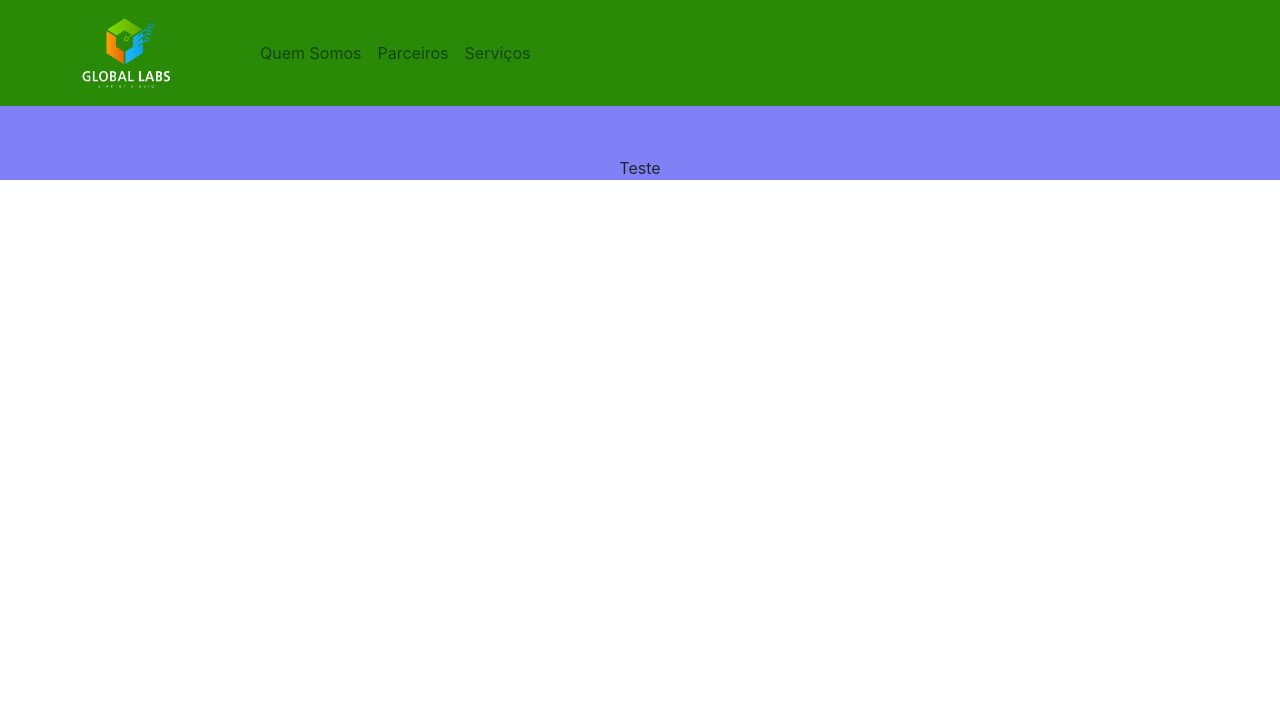
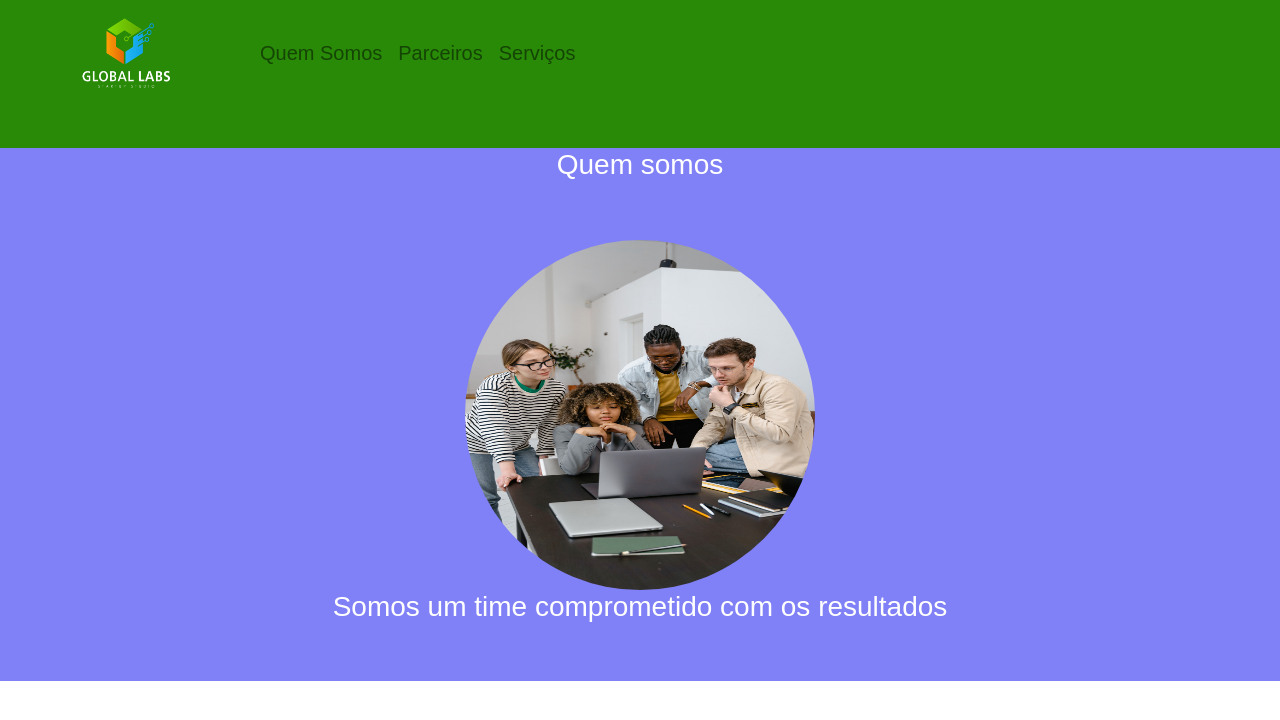
Before and after one commit to wdsonhenrique/DIO-Bootstrap, a plain HTML site: page index.html in a window 1280 px wide. Drawn offline with Linux system fonts and the light colour scheme.

Commit message:
trabalhando com imagens dentro de containers

```diff
--- a/index.html
+++ b/index.html
@@ -10,7 +10,7 @@
     <script src="./index.js" defer></script>
 </head>
 <body>
-    <nav class="navbar navbar-expand-lg navbar-light">
+    <nav class="navbar navbar-expand-lg navbar-light margin">
         <a class="navbar-brand" href="#">
             <img src="./img/globallabs.png" width="220" height="80">
         </a>
@@ -30,7 +30,9 @@
     </nav>
     <section class="quemsomos">
       <div class="container-fluid quem-somos text-center margin">
-        <p>Teste</p>
+        <h3 class="margin">Quem somos</h3>
+        <img src="img/time.jpg" class="rounded-circle" width="350" height="350">
+        <h3>Somos um time comprometido com os resultados</h3>
       </div>
     </section>
 </body>
--- a/style.css
+++ b/style.css
@@ -1,11 +1,16 @@
+body {
+  font: 20px Arial, sans-serif;
+}
+
 .navbar {
   background-color: #298A08;
 }
 
 .quem-somos {
   background-color: #8181F7;
+  color: white;
 }
 
 .margin {
-  padding-top: 50px;
+  padding-bottom: 50px;
 }
```
Also changed, not shown: img/time.jpg (added).
